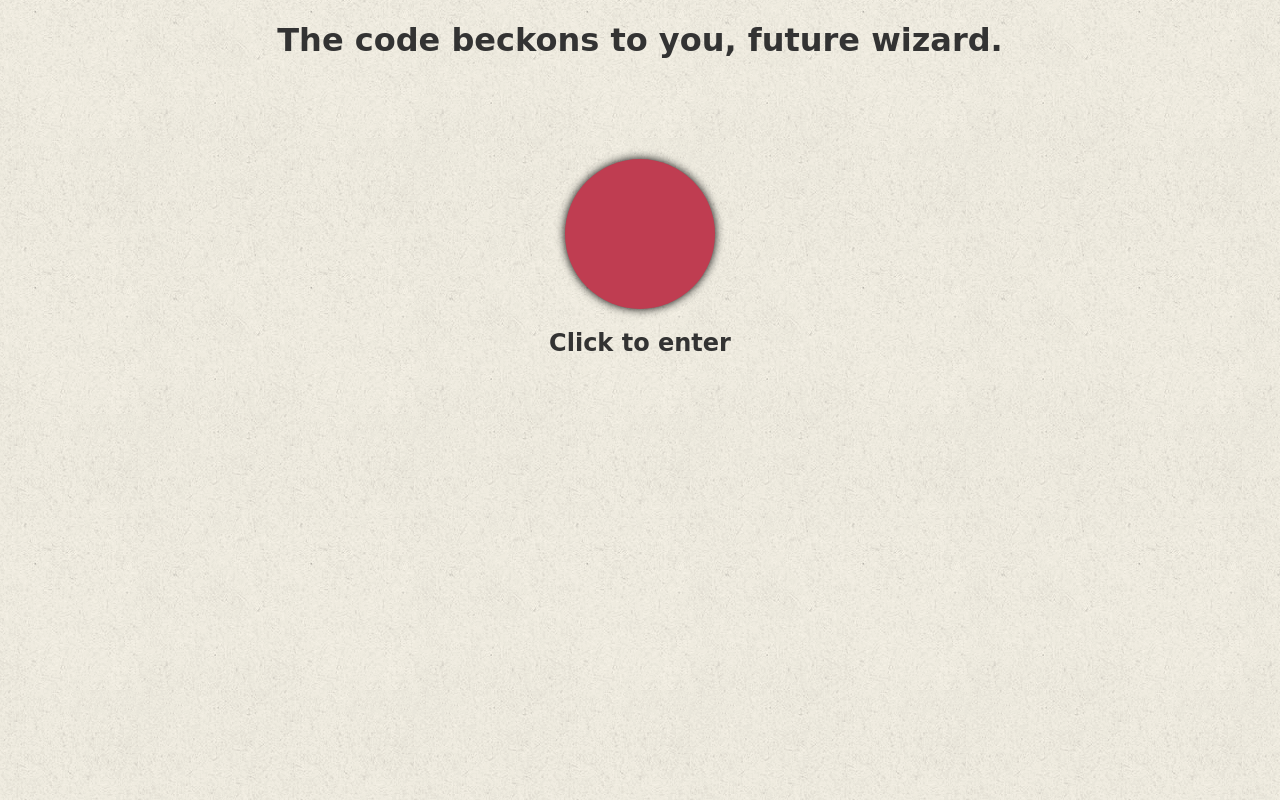
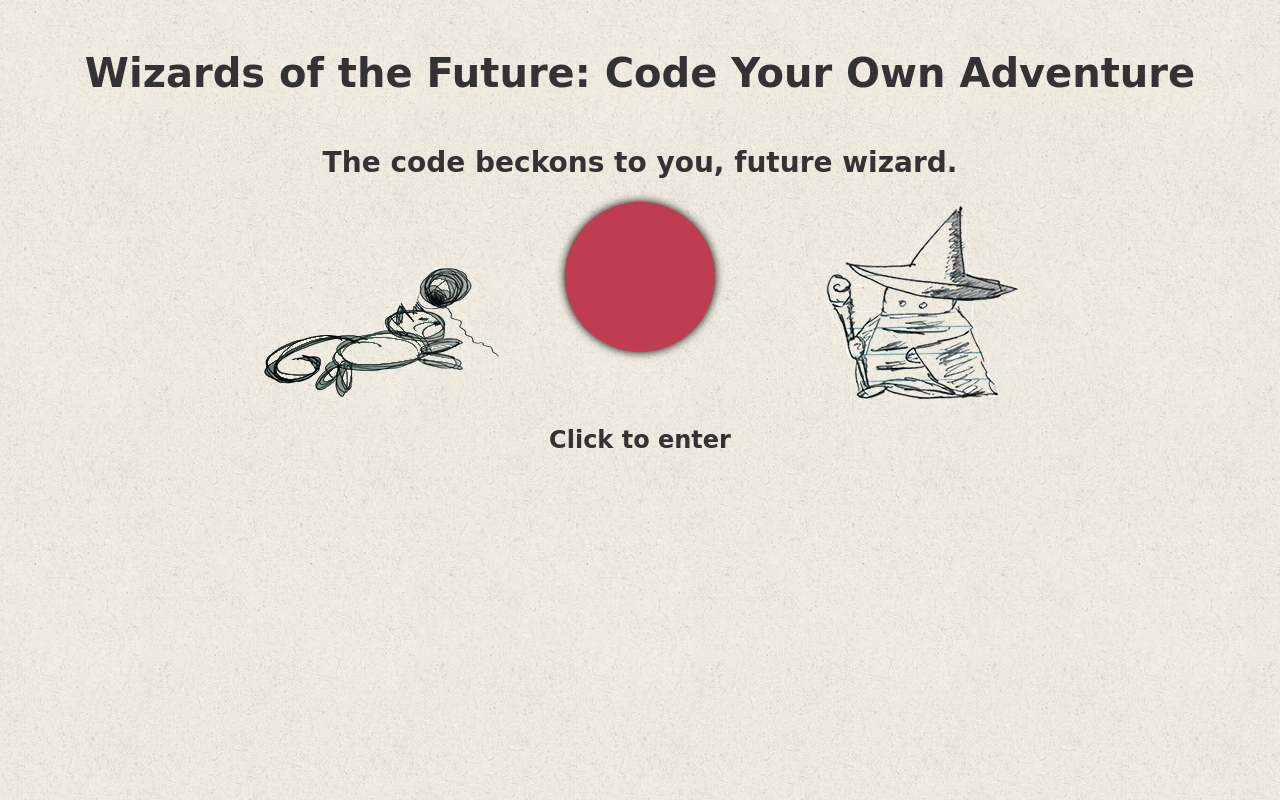
Before and after one commit to wotf-cyoa/frontend, a website: page app/assets/index.html in a window 1280 px wide. Drawn offline with Linux system fonts and the light colour scheme; a web font is replaced by a local one.

Commit message:
Make pretty

```diff
--- a/app/assets/index.html
+++ b/app/assets/index.html
@@ -18,7 +18,7 @@
     height: 150px;
     border-radius: 100%;
     background-color: #bf3d51;
-    margin: 100px auto 20px;
+    margin: 20px auto 20px;
     display: block;
     box-shadow: 0px 0px 10px #000;
   }
@@ -27,16 +27,31 @@
     box-shadow: 0px 0px 6px #000;
     -webkit-transform: translateX(1px) translateY(1px);
   }
-  h1, h2 {
+  h1 {
+    margin: 50px;
+    font-size: 2.5em;
+  }
+  h2 {
+    font-size: 1.75em;
+  }
+  h3 {
+    font-size: 1.5em;
+  }
+  h1, h2, h3 {
+    text-align: center;
+  }
+  .center {
     text-align: center;
   }
   </style>
 </head>
 <body>
   <div class="container">
-    <h1>The code beckons to you, future wizard.</h1>
-    <a href="/sandbox"></a>
-    <h2>Click to enter</h2>
+    <h1>Wizards of the Future: Code Your Own Adventure</h1>
+
+    <h2>The code beckons to you, future wizard.</h2>
+    <div style="background-image: url('images/mage.png'); background-repeat: no-repeat; background-position: center; height: 200px;"><a href="/sandbox"></a></div>
+    <h3>Click to enter</h3>
   </div>
 </body>
 </html>
```
